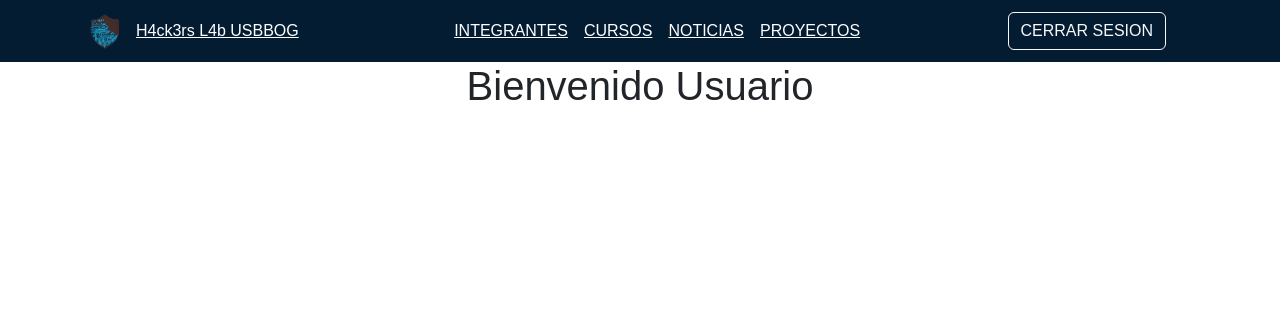
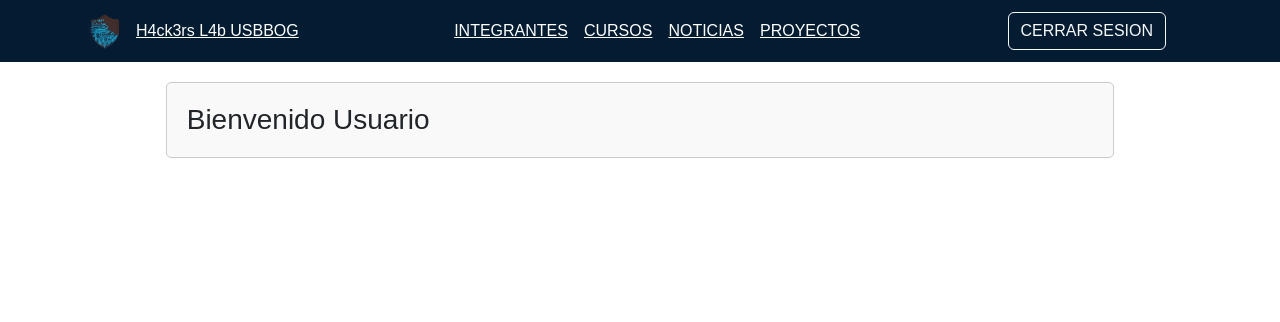
Before and after one commit to MiguelBonilla-sys/HL3.0, a Django app: page /audit_log/ in a window 1280 px wide. Shown: the top 322 px of the page. Run offline with Django 3.2, Linux system fonts and the light colour scheme; the visitor is signed in with stand-in values (Sample User, id 1).

Commit message:
chore: Update admin menu styles and welcome messages

```diff
--- a/blog/static/css/blog/StyleAdminMenu.css
+++ b/blog/static/css/blog/StyleAdminMenu.css
@@ -24,6 +24,8 @@ th{
     padding: 10px;
     border: 1px solid #ddd;
     text-align: left;
+    background-color: #ffae00; /* Código de color hexadecimal para azul */
+    color: white;
 }
 
 td {
@@ -38,6 +40,18 @@ tr:nth-child(even) {
     background-color: #f2f2f2;
 }
 
+h3 {
+    display: flex;
+    margin: 20px auto 0;
+    width: 85%;
+    /* Aumenta el ancho */
+    padding: 20px;
+    /* Aumenta el padding */
+    border: 1px solid #ccc;
+    background-color: #f9f9f9;
+    border-radius: 5px;
+}
+
 .short-text, .full-text {
     max-width: 100%; /* El contenido puede ocupar todo el ancho de la celda */
     overflow: hidden;
--- a/blog/templates/blog/AdminMenu.html
+++ b/blog/templates/blog/AdminMenu.html
@@ -44,10 +44,11 @@
     <div class="container">
         <div class="row">
             <div class="col-12">
-                <h1 class="text-center">Bienvenido Administrador</h1>
+                <h3>Bienvenido Administrador</h3>
             </div>
         </div>
     </div>
+    <div class="container">
         <table>
             <thead>
                 <tr>
@@ -72,7 +73,7 @@
                         <td>{{ log.affected_record_id }}</td>
                         <td>
                             <div class="short-text">{{ log.modified_data|truncatechars:50 }}</div>
-                            <div class="full-text" style="display: none;">{{ log.modified_data }}</div>
+                            <div class="full-text" style="display: none; word-wrap: break-word;">{{ log.modified_data }}</div>
                             <button class="read-more">Leer más</button>
                         </td>
                     </tr>
@@ -80,12 +81,11 @@
             </tbody>
         </table>
     {% else %}
-
-
+    </div>
     <div class="container">
         <div class="row">
             <div class="col-12">
-                <h1 class="text-center">Bienvenido Usuario</h1>
+                <h3>Bienvenido Usuario</h3>
             </div>
         </div>
     </div>
```
